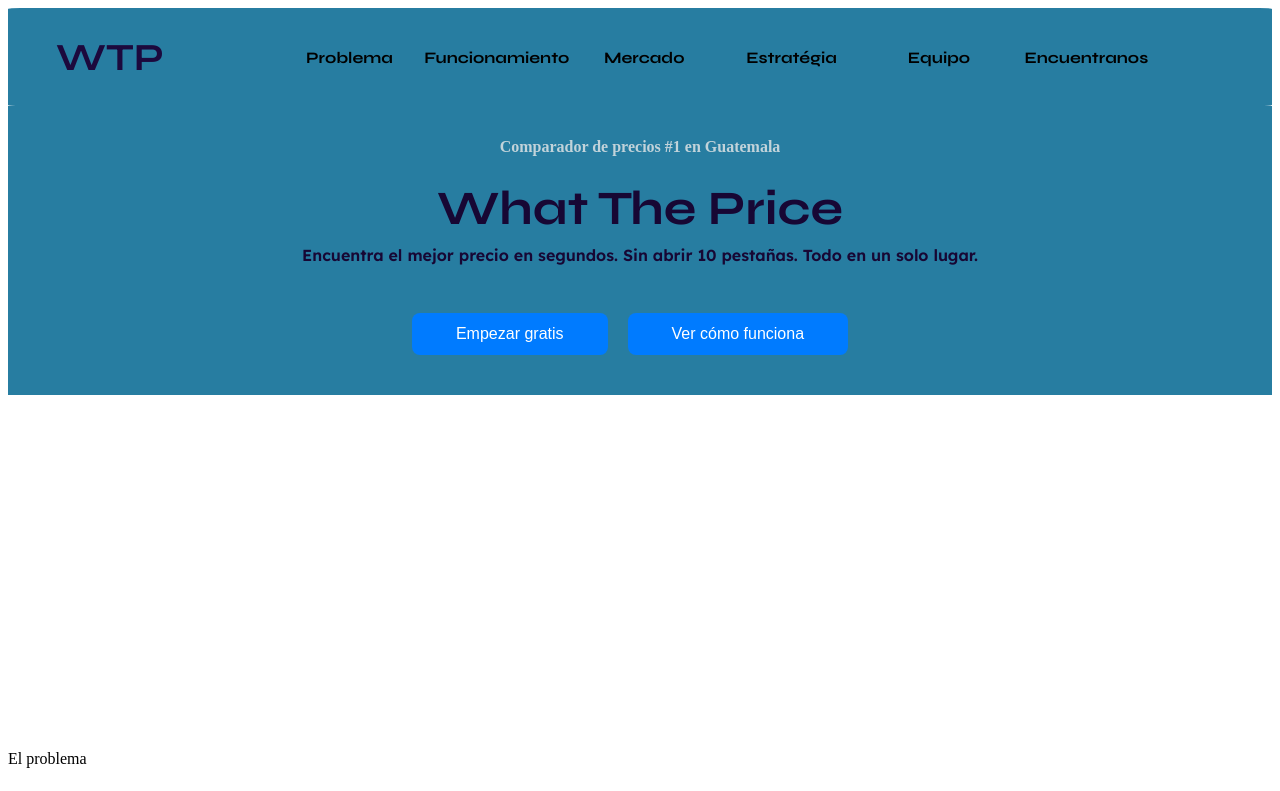
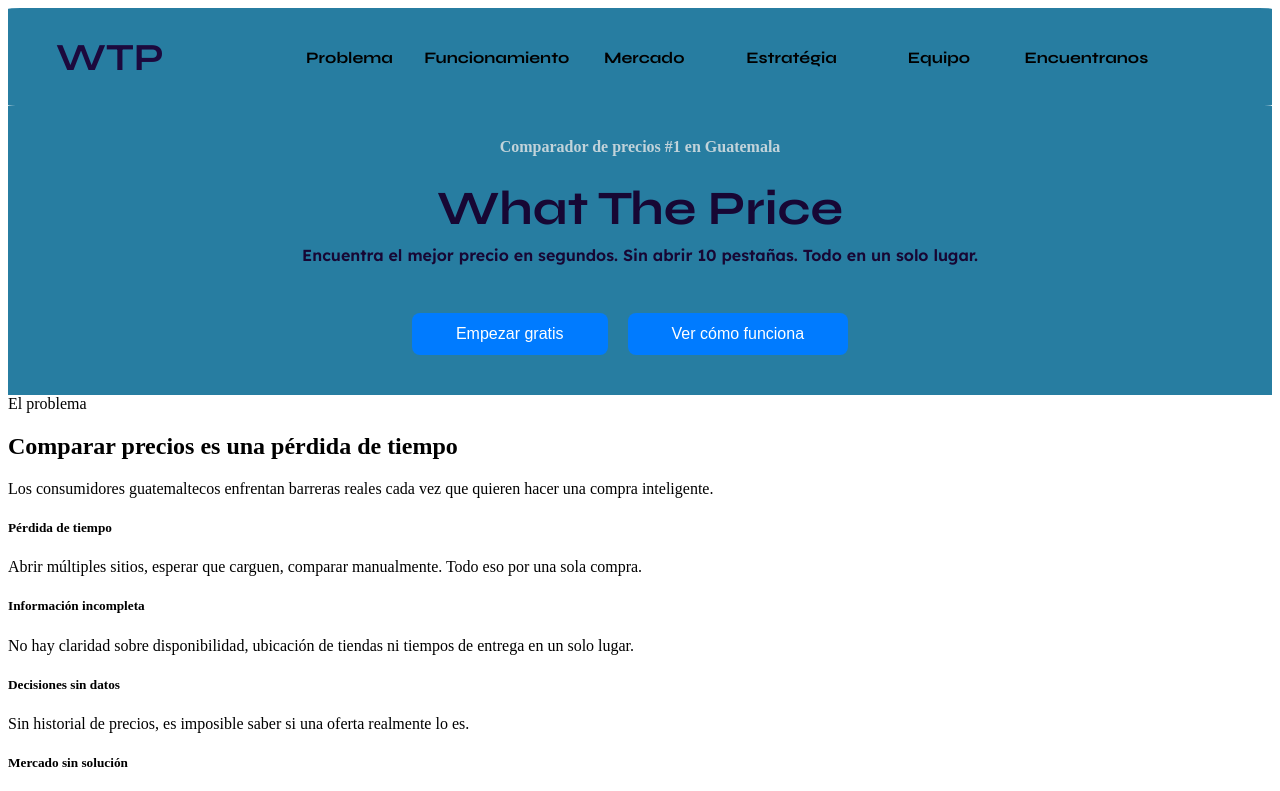
Before and after one commit to Dhidel/What_The_Price_2026, an Angular app in the folder wtp-app/: page / in a window 1280 px wide. Shown: the top 791 px of the page. Built offline with nearby package versions, Linux system fonts and the light colour scheme.

Commit message:
General grid
Changes to the size of the general grid

```diff
--- a/wtp-app/src/app/app.css
+++ b/wtp-app/src/app/app.css
@@ -1,6 +1,6 @@
 .container{
     display: grid;
-    grid-template-rows: auto repeat(8, 0.9fr) auto;
+    grid-template-rows: repeat(10, auto);
 
 }
 
```
